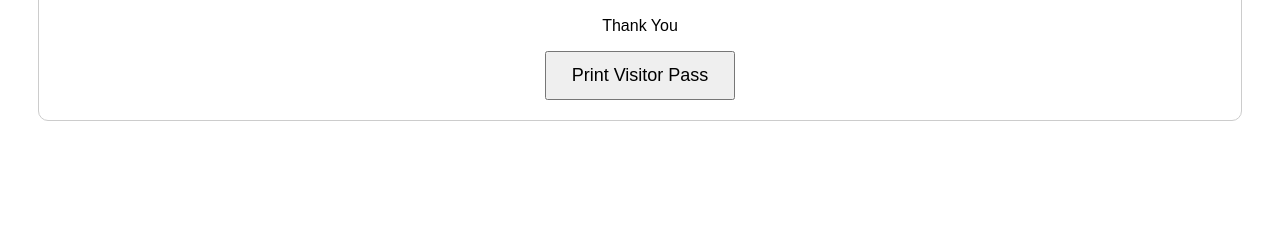
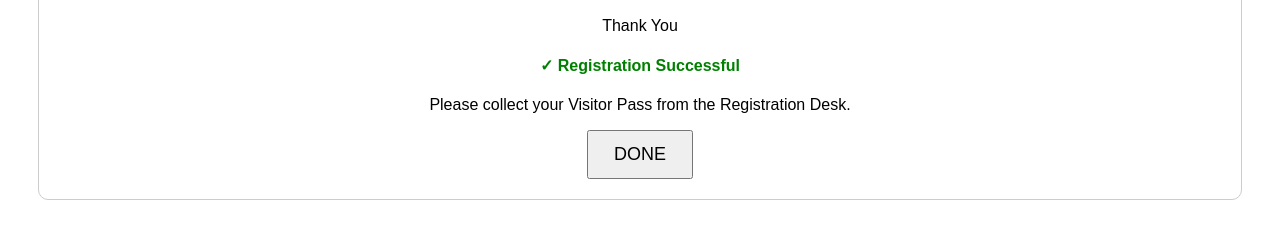
Before and after one commit to nandiappalam/membership-erp, a Django app: template events/templates/events/visitor_success.html in a window 1280 px wide. Shown: the part 178-418 px from the top of the page. Run offline with Django 5.2, Linux system fonts and the light colour scheme; the template is opened without the code that fills it, so the values that code supplies are empty.

Commit message:
Update AGM success pages

```diff
--- a/events/templates/events/visitor_success.html
+++ b/events/templates/events/visitor_success.html
@@ -69,8 +69,16 @@ Thank You
 </p>
 
 
-<button onclick="window.print()">
-Print Visitor Pass
+<h4 style="color:green;">
+✓ Registration Successful
+</h4>
+
+<p>
+Please collect your Visitor Pass from the Registration Desk.
+</p>
+
+<button onclick="window.location.href='/events/agm-entry/{{ visitor.event.id }}/';">
+    DONE
 </button>
 
 
```
Also changed, not shown: events/templates/events/member_entry_success.html (+6 -3 lines).
